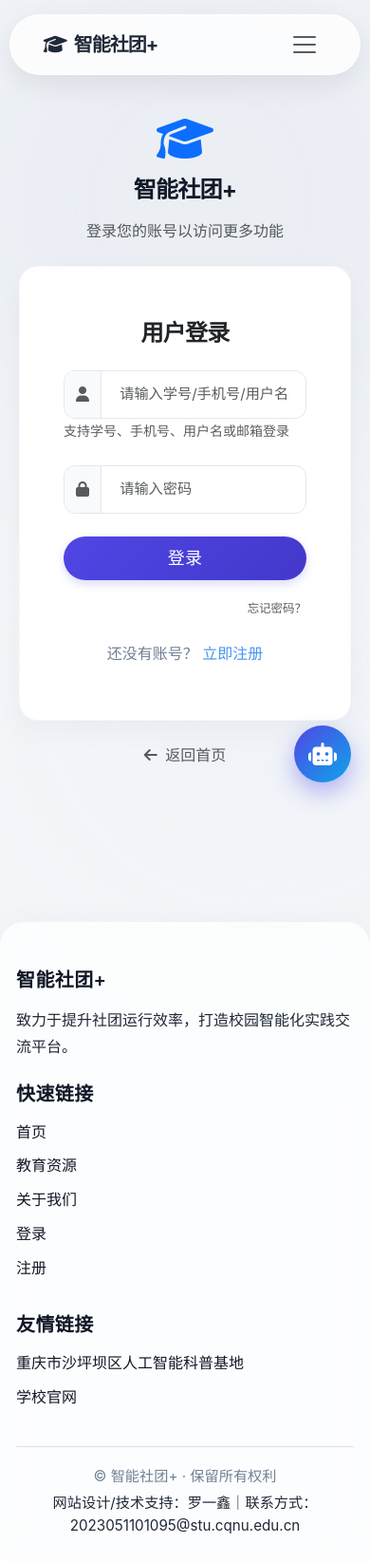
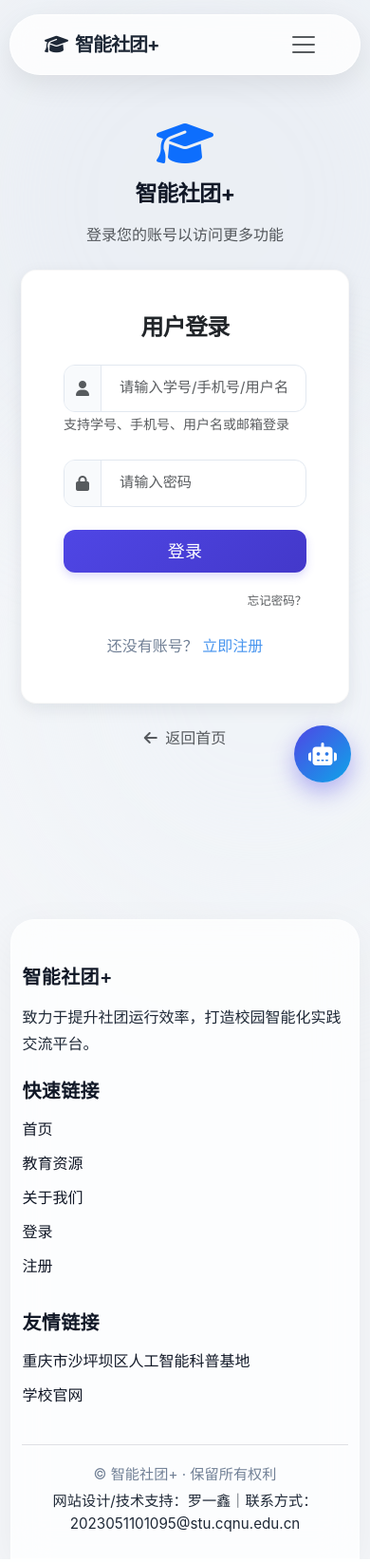
Before and after one commit to Stuart-0728/reg, a Flask app: a page that uses src/templates/base.html in a window 390 px wide. Shown: the whole page at 95% size. Run offline with Flask 3, Linux system fonts and the light colour scheme; data that the repository does not hold is empty; some libraries are stand-ins or nearby versions.

Commit message:
style mobile compact tuning across site

```diff
--- a/src/static/css/style.css
+++ b/src/static/css/style.css
@@ -3946,3 +3946,131 @@ body {
         -webkit-tap-highlight-color: transparent;
     }
 }
+
+/* ========================================================
+   GLOBAL COMPACT TUNING
+   全站移动端“减臃肿”统一收口
+   ======================================================== */
+@media (max-width: 991.98px) {
+    .container,
+    .container-fluid {
+        padding-left: 0.85rem !important;
+        padding-right: 0.85rem !important;
+    }
+
+    .container.py-4,
+    .container.mt-4,
+    .container.my-4 {
+        padding-top: 0.9rem !important;
+        padding-bottom: 1rem !important;
+        margin-top: 0.9rem !important;
+    }
+
+    .card {
+        border-radius: 16px !important;
+        margin-bottom: 0.85rem !important;
+        box-shadow: 0 6px 18px rgba(15, 23, 42, 0.08) !important;
+    }
+
+    .card-header {
+        padding: 0.7rem 0.85rem !important;
+    }
+
+    .card-body {
+        padding: 0.85rem !important;
+    }
+
+    .card-footer {
+        padding: 0.7rem 0.85rem !important;
+    }
+
+    h1, .h1 {
+        font-size: 1.7rem !important;
+    }
+
+    h2, .h2 {
+        font-size: 1.45rem !important;
+    }
+
+    h3, .h3 {
+        font-size: 1.22rem !important;
+    }
+
+    .breadcrumb {
+        margin-bottom: 0.65rem !important;
+    }
+
+    .list-group-item {
+        padding: 0.75rem 0.85rem !important;
+    }
+
+    .table td,
+    .table th {
+        padding: 0.55rem 0.6rem !important;
+    }
+
+    .table-responsive {
+        font-size: 0.93rem !important;
+    }
+
+    .btn {
+        min-height: 40px !important;
+        padding: 0.45rem 0.78rem !important;
+    }
+
+    .btn-sm {
+        min-height: 36px !important;
+        padding: 0.35rem 0.62rem !important;
+    }
+
+    .btn-lg {
+        min-height: 44px !important;
+        padding: 0.56rem 0.95rem !important;
+    }
+
+    .form-control,
+    .form-select {
+        min-height: 40px !important;
+        padding-top: 0.4rem !important;
+        padding-bottom: 0.4rem !important;
+    }
+
+    .form-label {
+        margin-bottom: 0.24rem !important;
+        font-size: 0.87rem !important;
+    }
+
+    .nav-tabs {
+        gap: 0.2rem;
+        flex-wrap: wrap;
+    }
+
+    .nav-tabs .nav-link {
+        padding: 0.45rem 0.72rem !important;
+        font-size: 0.93rem !important;
+    }
+}
+
+@media (max-width: 576px) {
+    .container,
+    .container-fluid {
+        padding-left: 0.7rem !important;
+        padding-right: 0.7rem !important;
+    }
+
+    .card-header,
+    .card-body,
+    .card-footer {
+        padding-left: 0.72rem !important;
+        padding-right: 0.72rem !important;
+    }
+
+    .btn {
+        border-radius: 12px !important;
+    }
+
+    .pagination .page-link {
+        min-width: 34px;
+        padding: 0.3rem 0.56rem;
+    }
+}
```
